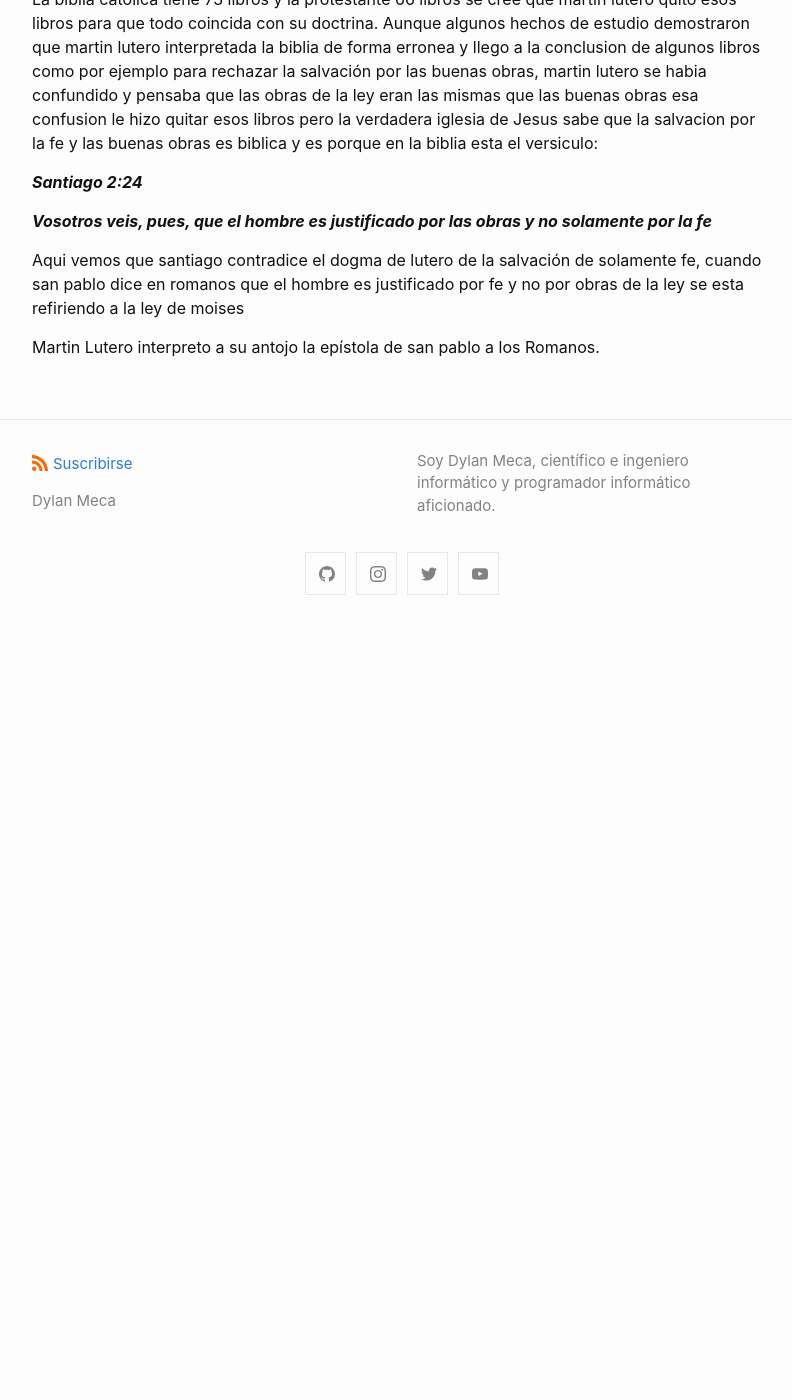
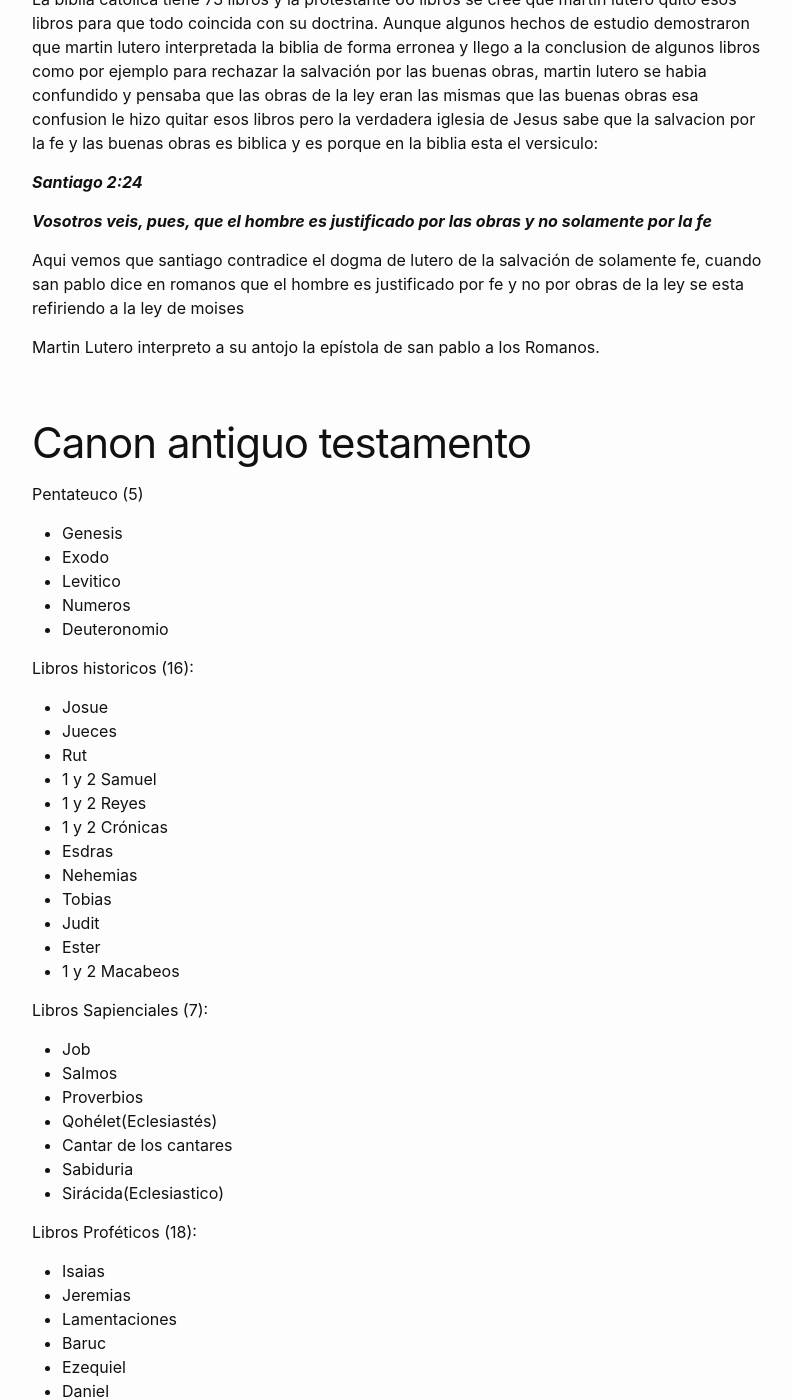
Before and after one commit to dylanmeca/dylanmeca.github.io, a Jekyll site: the page built from _posts/2021-07-03-La-Biblia.md, in a window 1280 px wide and 1400 px high, scrolled down 3985 px. Shown: the whole window, without its empty margins (238-1030 px from the left). Built offline with Jekyll 4.4.1, drawn with Linux system fonts in a browser that asks for light colours; a script that is not in the unit is left out; comment, search, counter and statistics services are not loaded; before the commit the page ends 4615 px from its top, so only the background shows below that; some of the changed text lies outside the part shown.

Commit message:
Update and rename 2021-07-03-Biblia.md to 2021-07-03-La-Biblia.md

```diff
--- a/_posts/2021-07-03-Biblia.md
+++ b/_posts/2021-07-03-La-Biblia.md
@@ -68,3 +68,59 @@ La biblia catolica tiene 73 libros y la protestante 66 libros se cree que martin
 Aqui vemos que santiago contradice el dogma de lutero de la salvación de solamente fe, cuando san pablo dice en romanos que el hombre es justificado por fe y no por obras de la ley se esta refiriendo a la ley de moises
 
 Martin Lutero interpreto a su antojo la epístola de san pablo a los Romanos.
+
+# Canon antiguo testamento
+
+Pentateuco (5)
+
+- Genesis
+- Exodo
+- Levitico
+- Numeros
+- Deuteronomio
+
+Libros historicos (16):
+
+- Josue
+- Jueces
+- Rut
+- 1 y 2 Samuel
+- 1 y 2 Reyes
+- 1 y 2 Crónicas
+- Esdras
+- Nehemias
+- Tobias
+- Judit
+- Ester
+- 1 y 2 Macabeos
+
+Libros Sapienciales (7):
+
+- Job
+- Salmos
+- Proverbios
+- Qohélet(Eclesiastés)
+- Cantar de los cantares
+- Sabiduria
+- Sirácida(Eclesiastico)
+
+Libros Proféticos (18):
+
+- Isaias
+- Jeremias
+- Lamentaciones
+- Baruc
+- Ezequiel
+- Daniel
+- Oseas
+- Joel
+- Amós
+- Abadias
+- Jonás
+- Miqueas
+- Nahum
+- Habacuc
+- Sofonias
+- Ageo
+- Zacarias
+- Malaquias
```
